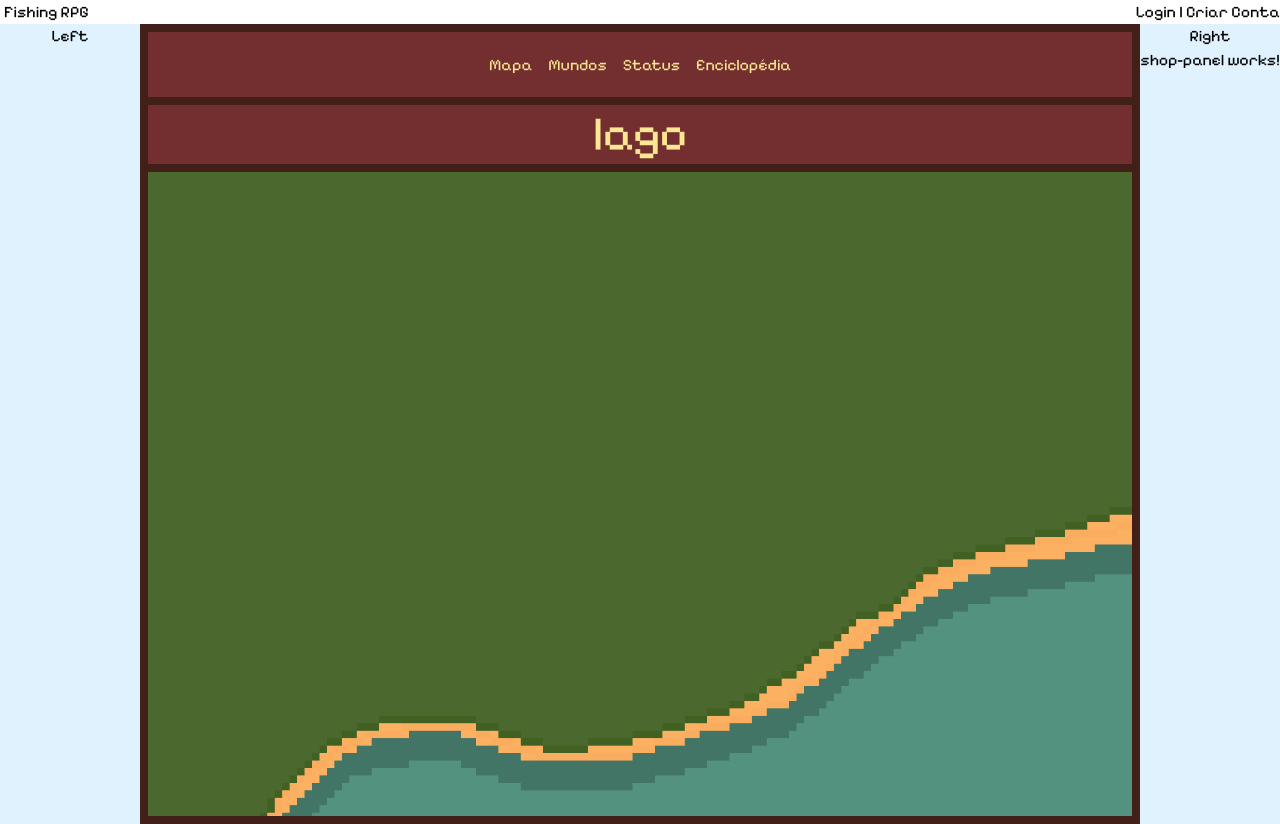
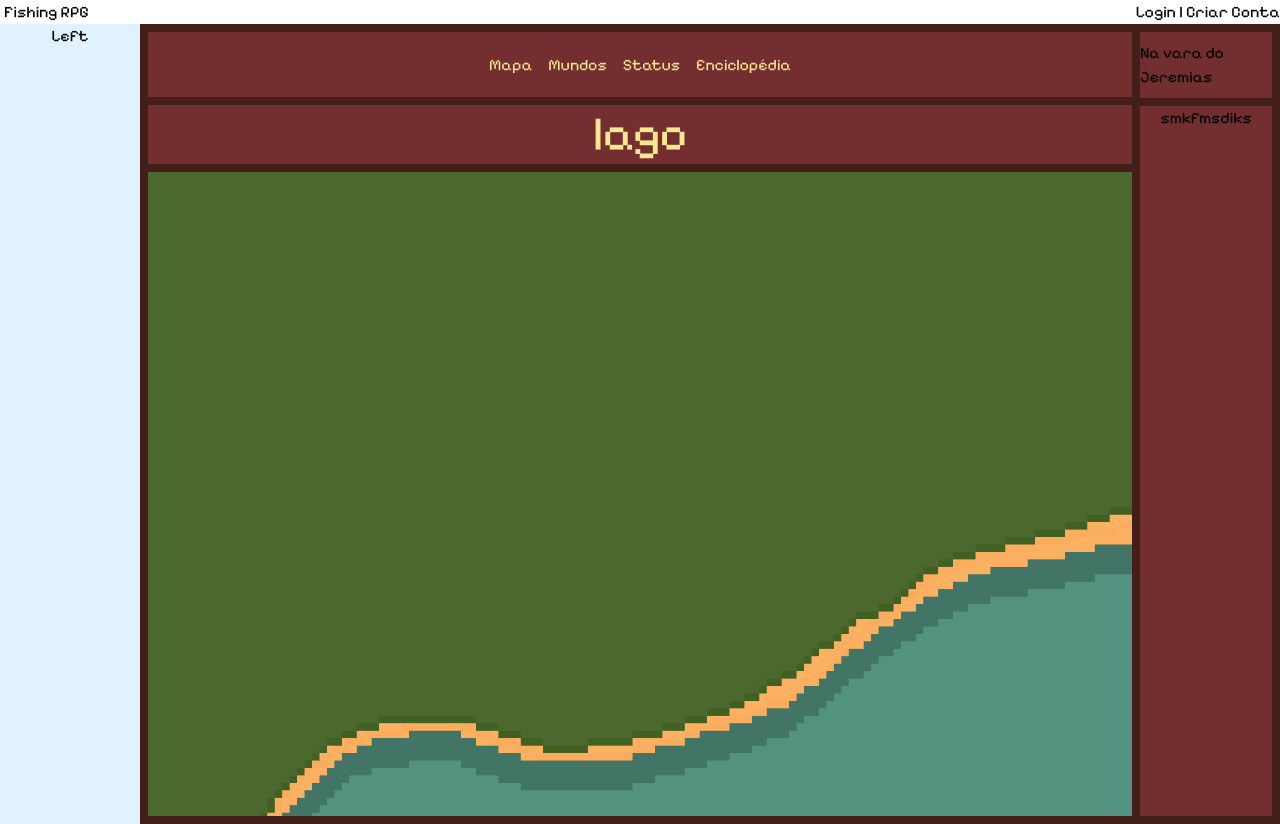
Before and after one commit to YamGsCr/alternative-fishing-game, an Angular app in the folder fishing-rpg-client/: page /jogo in a window 1280 px wide. Built offline with nearby package versions, Linux system fonts and the light colour scheme.

Commit message:
Inicio de estilização no painel do shopping

```diff
--- a/fishing-rpg-client/src/app/components/telaprincipal/telaprincipal.component.html
+++ b/fishing-rpg-client/src/app/components/telaprincipal/telaprincipal.component.html
@@ -14,9 +14,8 @@
   </div>
 
   <div
-    class="flex flex-1 flex-col items-center bg-sky-100 h-full w-full"
+    class="flex flex-1 flex-col items-center bg-sky-100 h-full w-full "
   >
-    <h1>Right</h1>
-    <app-shop-panel></app-shop-panel>
+    <app-shop-panel class="flex w-full h-full justify-center"></app-shop-panel>
   </div>
 </div>
--- a/fishing-rpg-client/src/app/features/shop/shop-panel/shop-panel.component.html
+++ b/fishing-rpg-client/src/app/features/shop/shop-panel/shop-panel.component.html
@@ -1 +1,12 @@
-<p>shop-panel works!</p>
+<section class="flex flex-col w-full  bg-lightbrown h-full items-center">
+<div class="flex flex-1 flex-col justify-center items-center w-full  border-b-8 border-t-8 border-r-8 border-darkbrown">
+<h3>Na vara do Jeremias</h3>
+</div>
+<div class=" flex flex-[10.8] justify-center  w-full  border-b-8  border-r-8 border-darkbrown">
+    <ul>
+        <li>
+            smkfmsdiks
+        </li>
+    </ul>
+</div>
+</section>
```
